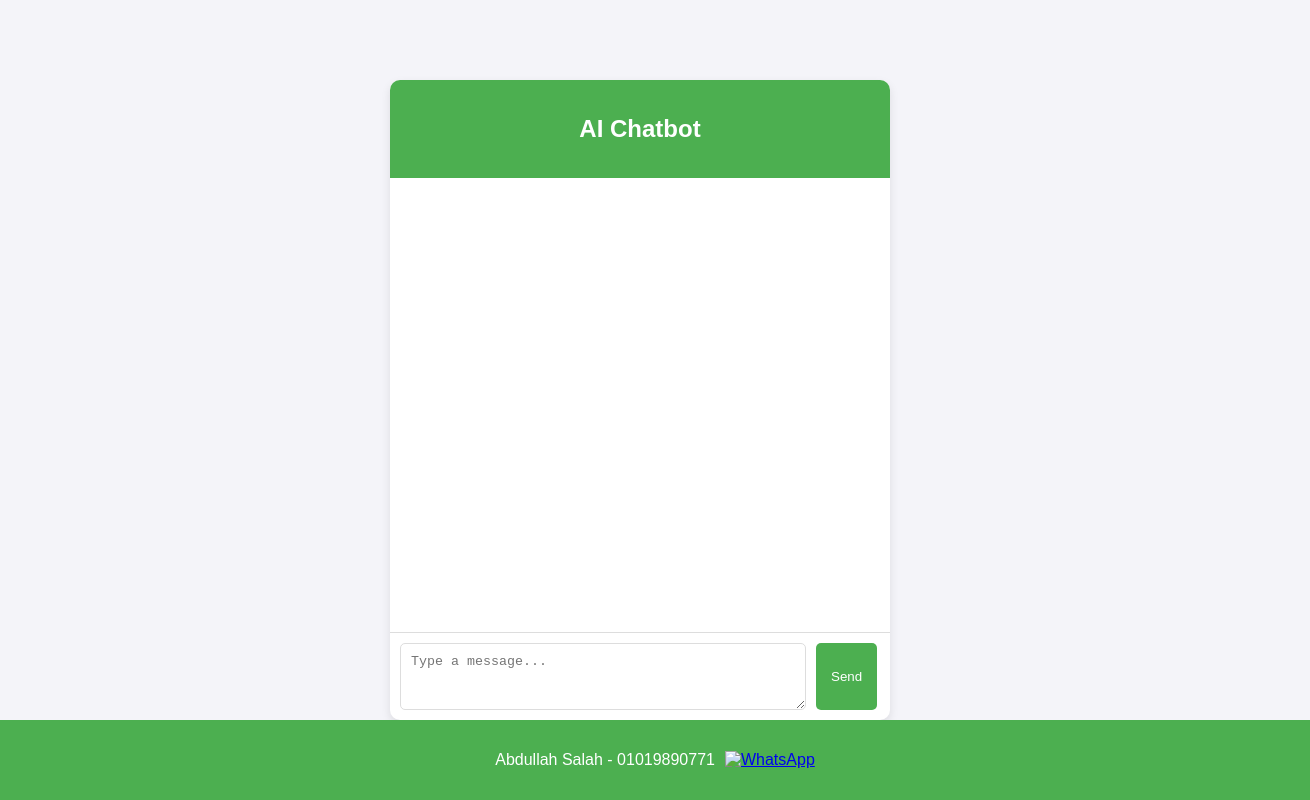
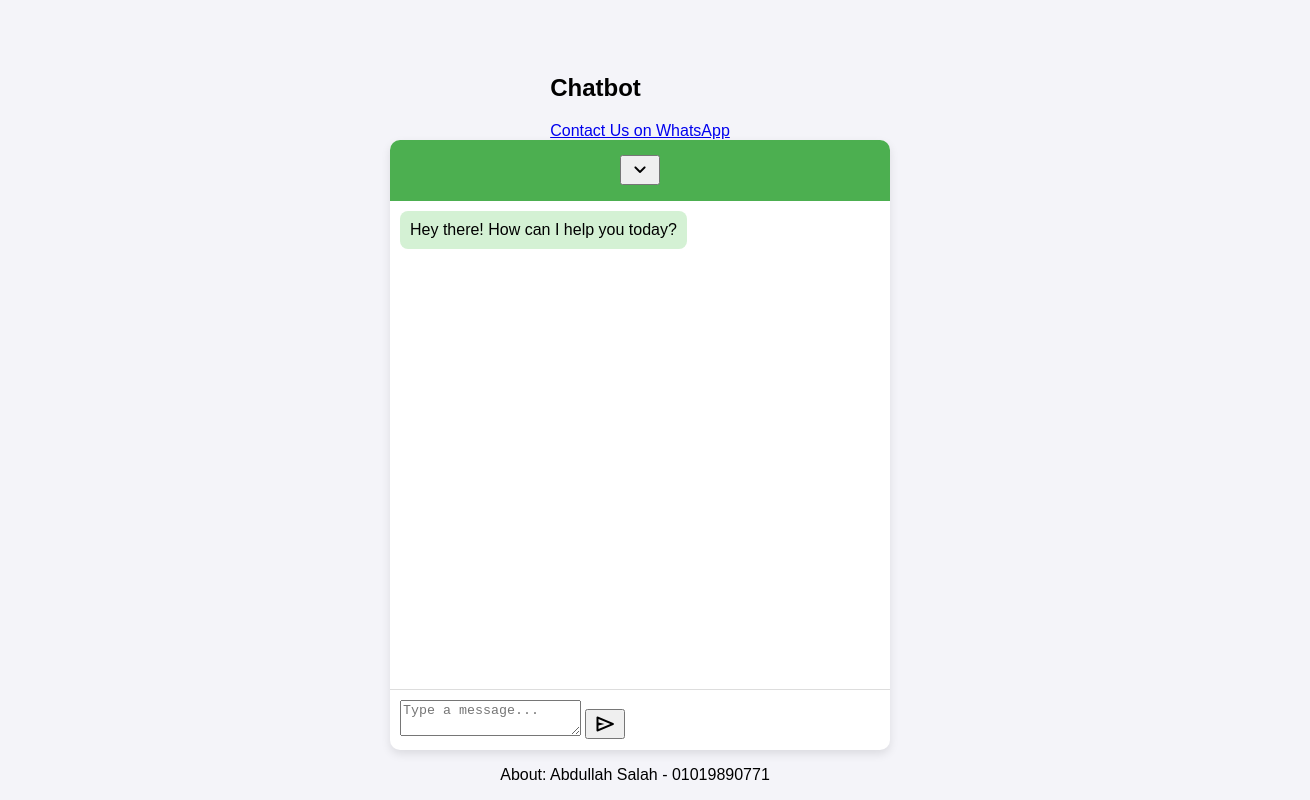
Before and after one commit to ALbody/Ai_Abdullah, a plain HTML site: page index.html in a window 1280 px wide. Shown: the whole page, 1310 px wide, since content can reach past the window. Drawn offline with nearby package versions, Linux system fonts and the light colour scheme.

Commit message:
index.html

```diff
--- a/index.html
+++ b/index.html
@@ -4,31 +4,43 @@
   <meta charset="UTF-8">
   <meta name="viewport" content="width=device-width, initial-scale=1.0">
   <title>AI Chatbot</title>
+  <link href="https://fonts.googleapis.com/css2?family=Material+Symbols+Outlined:opsz,wght,FILL,GRAD@48,400,0,0&family=Material+Symbols+Rounded:opsz,wght,FILL,GRAD@48,400,1,0" rel="stylesheet">
   <link rel="stylesheet" href="style.css">
 </head>
 <body>
+
+  <header class="header-info">
+    <svg class="chatbot-logo" xmlns="http://www.w3.org/2000/svg" width="50" height="50" viewBox="0 0 1024 1024">
+      <!-- Logo SVG path -->
+    </svg>
+    <h2 class="logo-text">Chatbot</h2>
+    <a href="https://wa.me/201019890771" target="_blank" id="whatsapp-button" class="whatsapp-button">Contact Us on WhatsApp</a>
+  </header>
+
   <div class="chat-container">
     <div class="chat-header">
-            <h2>AI Chatbot</h2>
+      <button id="close-chatbot" class="material-symbols-rounded">keyboard_arrow_down</button>
     </div>
+
     <div class="chat-body">
-            <!-- Messages will appear here -->
-        </div>
-        <div class="chat-footer">
-            <textarea id="message-input" placeholder="Type a message..." rows="3"></textarea>
-            <button id="send-button">Send</button>
+      <div class="message bot-message">
+        <div class="message-text">Hey there! How can I help you today?</div>
       </div>
     </div>
 
-    <footer class="footer">
-        <div class="footer-info">
-            <p>Abdullah Salah - 01019890771</p>
-            <a href="https://wa.me/201019890771" target="_blank" id="whatsapp-icon">
-                <img src="whatsapp-icon.png" alt="WhatsApp">
-            </a>
+    <div class="chat-footer">
+      <form action="#" class="chat-form">
+        <textarea placeholder="Type a message..." class="message-input" required></textarea>
+        <button type="button" id="send-message" class="material-symbols-rounded">send</button>
+      </form>
     </div>
+  </div>
+
+  <footer class="footer-info">
+    <p>About: Abdullah Salah - 01019890771</p>
   </footer>
 
   <script src="script.js"></script>
+
 </body>
 </html>
```
Lines whose indentation alone changed are shown as unchanged.
